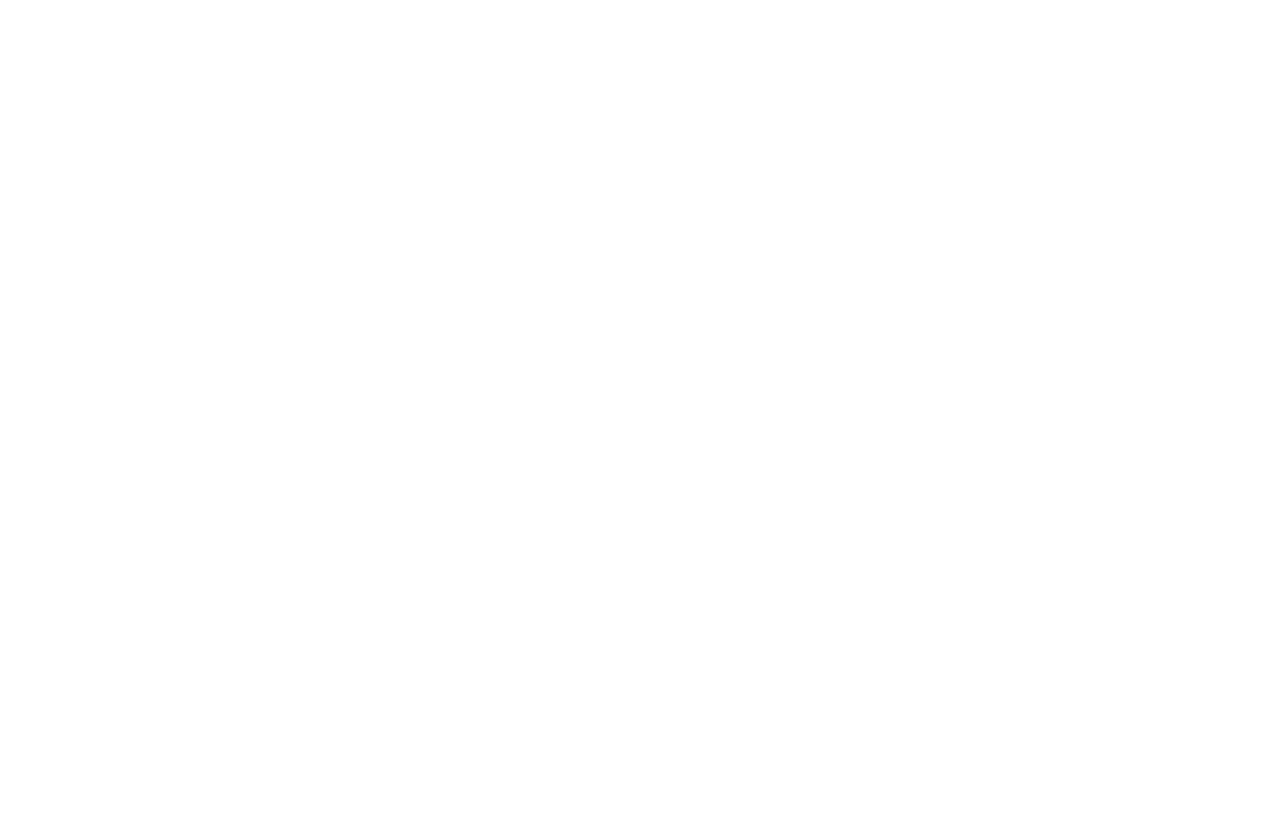
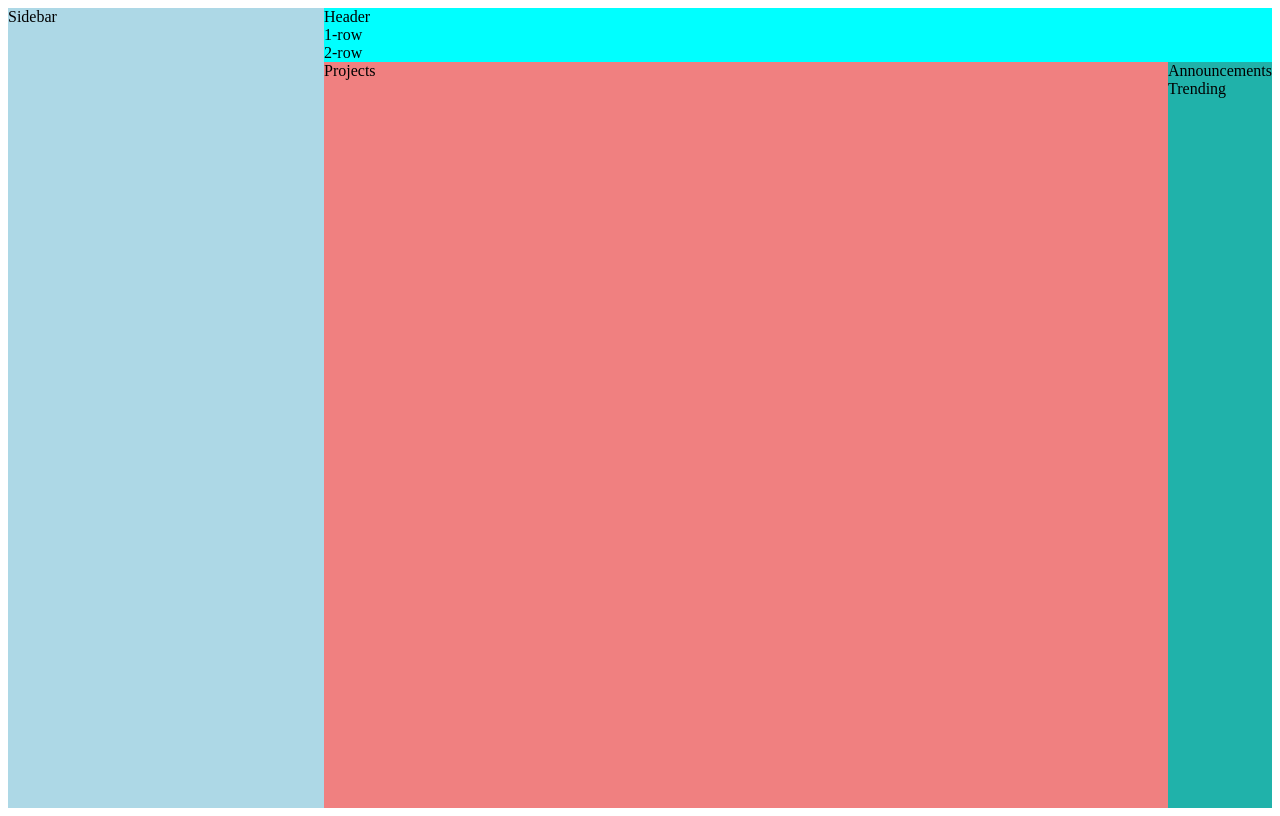
Before and after one commit to SandorMadacsi/dashboard, a plain HTML site: page index.html in a window 1280 px wide. Drawn offline with Linux system fonts and the light colour scheme.

Commit message:
Set up basic layout

```diff
--- a/index.html
+++ b/index.html
@@ -4,8 +4,35 @@
     <meta charset="UTF-8">
     <meta name="viewport" content="width=device-width, initial-scale=1.0">
     <title>Admin Dashboard</title>
+    <link rel="stylesheet" href="style.css">
 </head>
 <body>
+    <div class="grid-container">
+         <header>
+            Header
+            <div class="1-row">
+                1-row
+            </div>
+            <div class="2-row">
+                2-row
+            </div>
+        </header>
+        <div class="sidebar"> Sidebar</div>
+        <main>
+            <div class="projects">
+                Projects
+            </div>
+            <div class="misc">
+                <div class="announ">
+                    Announcements
+                </div>
+                <div class="trending">
+                    Trending
+                </div>
+            </div>
+
+        </main>
+    </div>
 
 </body>
 </html>
--- a/style.css
+++ b/style.css
@@ -0,0 +1,39 @@
+
+
+.grid-container{
+    height: 100vh;
+    display: grid;
+    grid-template: auto 1fr /1fr 3fr;
+
+}
+
+/* HEADER */
+header{
+    background-color: aqua;
+    grid-column: 2/3;
+}
+
+
+/* SIDEBAR */
+.sidebar{
+    background-color: lightblue;
+    grid-column: 1;
+    grid-row: 1/3;
+}
+
+
+/* MAIN */
+main{
+    background-color: lightgoldenrodyellow;
+    display: flex;
+
+}
+
+main .projects{
+    background-color: lightcoral;
+    flex: 1;
+}
+
+main .misc{
+    background-color: lightseagreen;
+}
```
